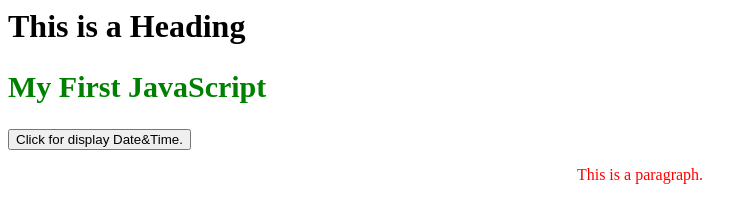
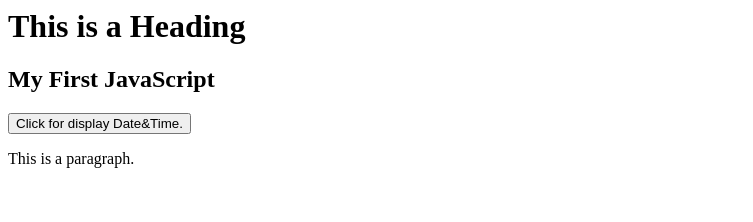
Before and after one commit to chappidiramya/resume, a plain HTML site: page index.html in a window 1280 px wide. Shown: the whole page, without its empty margins (0-753 px from the left). Drawn offline with Linux system fonts and the light colour scheme.

Commit message:
Update index.css

```diff
--- a/index.css
+++ b/index.css
@@ -1,8 +1,7 @@
-p {
+// p {
   color: red;
   text-align: center;
+} //
+h2 {
+    color: Green;
 }
-h2 {
-  font-size: 30px;
-   color: Green;
-}
```
